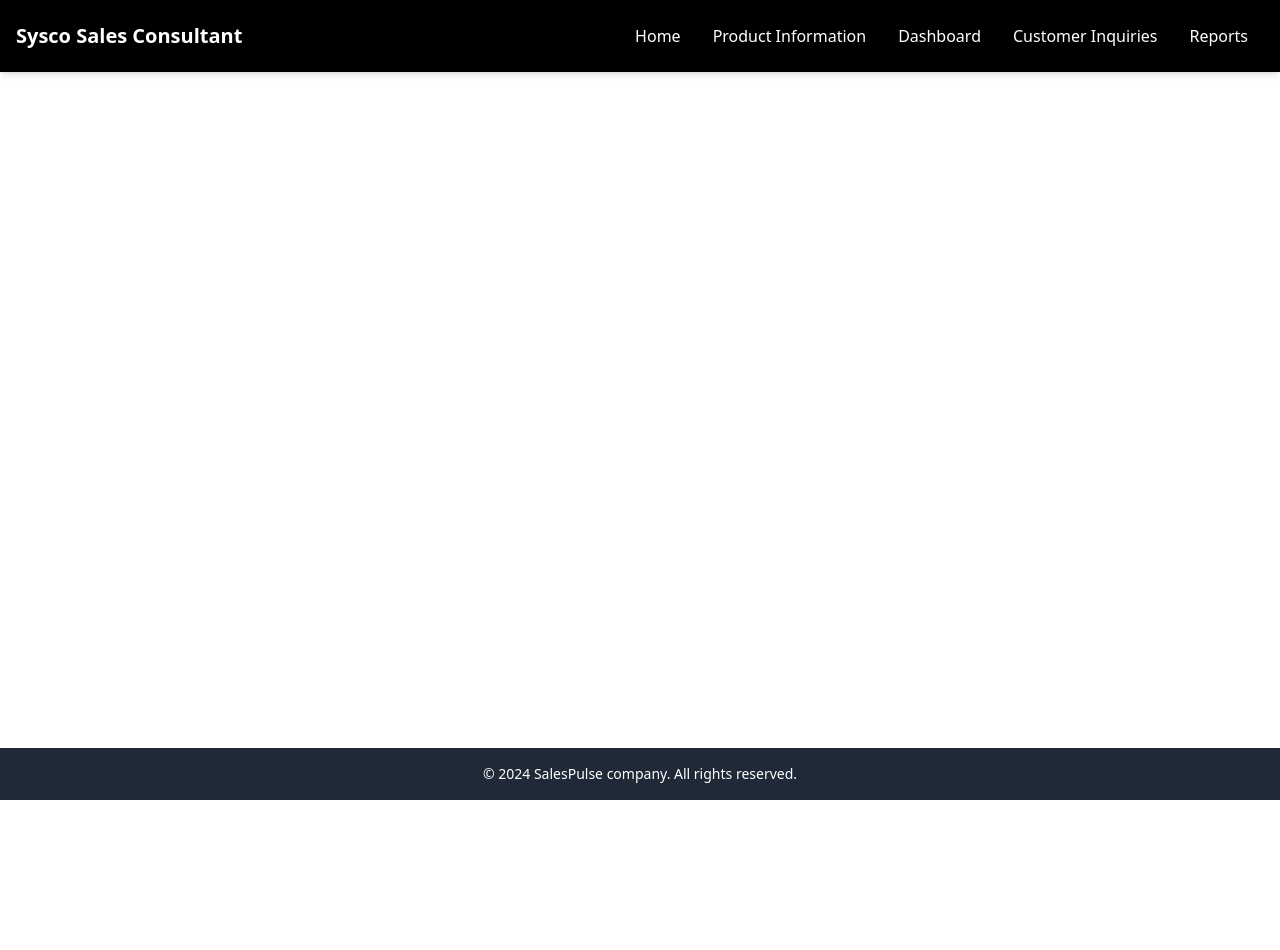
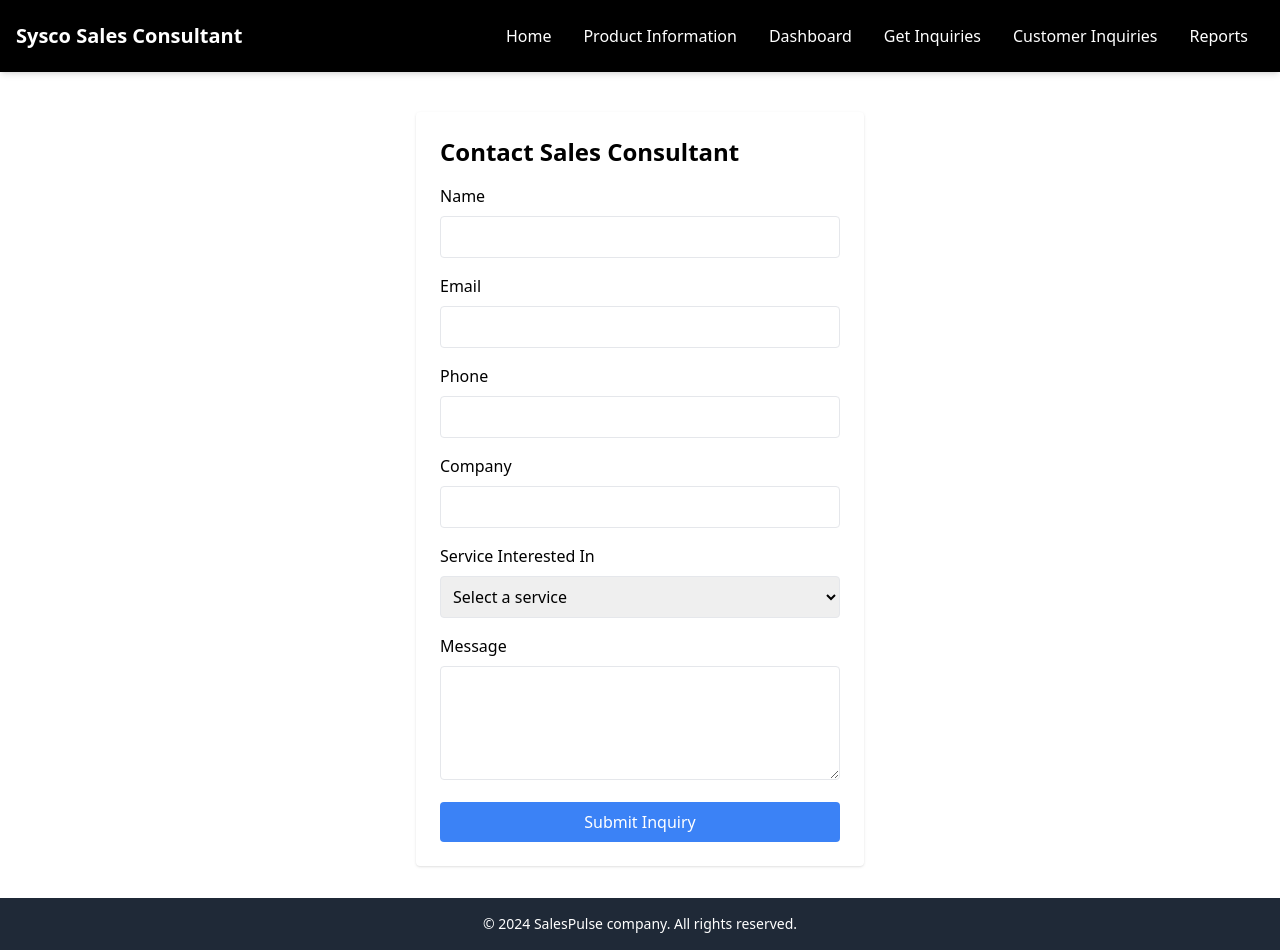
Before and after one commit to dilshanka/AI-Sprint, a React (Vite) app: page /get-inquries in a window 1280 px wide. Before the commit the page ends 800 px from the top, so only its background shows below. Built offline with nearby package versions, Linux system fonts and the light colour scheme.

Commit message:
Inquiry ui updated

```diff
--- a/src/App.tsx
+++ b/src/App.tsx
@@ -9,6 +9,7 @@ import Login from "./pages/Login";
 import Register from "./pages/Register";
 import Inquries from "./pages/CustomerInquiries";
 import SalesReport from "./pages/SalesReporting";
+import InquiryPage from "./pages/Inquiry";
 
 
 const App: React.FC = () => {
@@ -26,6 +27,7 @@ const App: React.FC = () => {
                 <Route path="/products" element={<ProductInfo />} />
                 <Route path="/product/:id" element={<ProductDetails />} />
                 <Route path="/dashboard" element={<SalesRepDashboard />} />
+                <Route path="/get-inquries" element={<InquiryPage />} />
                 <Route path="/Inquries" element={<Inquries />} />
                 <Route path="/SalesReport" element={<SalesReport />} />
               </Routes>
--- a/src/components/layout/Navbar.tsx
+++ b/src/components/layout/Navbar.tsx
@@ -49,7 +49,13 @@ const Navbar: React.FC = () => {
           >
             Dashboard
           </Link>
-
+          <Link
+            to="/get-inquries"
+            className="block text-white px-4 py-2 md:inline-block"
+            onClick={() => setIsMenuOpen(false)}
+          >
+            Get Inquiries
+          </Link>
           <Link
             to="/Inquries"
             className="block text-white px-4 py-2 md:inline-block"
--- /dev/null
+++ b/src/pages/Inquiry.tsx
@@ -0,0 +1,110 @@
+import { useState } from "react";
+
+const InquiryPage = () => {
+  const [formData, setFormData] = useState({
+    name: "",
+    email: "",
+    phone: "",
+    company: "",
+    service: "",
+    message: "",
+  });
+  const [successMessage, setSuccessMessage] = useState("");
+
+  const handleChange = (e: React.ChangeEvent<HTMLInputElement | HTMLTextAreaElement | HTMLSelectElement>) => {
+    setFormData({ ...formData, [e.target.name]: e.target.value });
+  };
+
+  const handleSubmit = (e: React.FormEvent) => {
+    e.preventDefault();
+    // Backend API call logic here
+    console.log("Inquiry Submitted:", formData);
+    setSuccessMessage("Thank you for your inquiry! We'll get back to you soon.");
+    setFormData({ name: "", email: "", phone: "", company: "", service: "", message: "" });
+  };
+
+  return (
+    <div className="p-6 max-w-md mx-auto bg-white rounded shadow mt-20">
+      <h1 className="text-2xl font-bold mb-4">Contact Sales Consultant</h1>
+      {successMessage && <p className="text-green-600 mb-4">{successMessage}</p>}
+      <form onSubmit={handleSubmit}>
+        <div className="mb-4">
+          <label className="block font-medium mb-2">Name</label>
+          <input
+            type="text"
+            name="name"
+            value={formData.name}
+            onChange={handleChange}
+            className="w-full p-2 border rounded"
+            required
+          />
+        </div>
+        <div className="mb-4">
+          <label className="block font-medium mb-2">Email</label>
+          <input
+            type="email"
+            name="email"
+            value={formData.email}
+            onChange={handleChange}
+            className="w-full p-2 border rounded"
+            required
+          />
+        </div>
+        <div className="mb-4">
+          <label className="block font-medium mb-2">Phone</label>
+          <input
+            type="tel"
+            name="phone"
+            value={formData.phone}
+            onChange={handleChange}
+            className="w-full p-2 border rounded"
+          />
+        </div>
+        <div className="mb-4">
+          <label className="block font-medium mb-2">Company</label>
+          <input
+            type="text"
+            name="company"
+            value={formData.company}
+            onChange={handleChange}
+            className="w-full p-2 border rounded"
+          />
+        </div>
+        <div className="mb-4">
+          <label className="block font-medium mb-2">Service Interested In</label>
+          <select
+            name="service"
+            value={formData.service}
+            onChange={handleChange}
+            className="w-full p-2 border rounded"
+            required
+          >
+            <option value="" disabled>Select a service</option>
+            <option value="Consultation">Consultation</option>
+            <option value="Strategy Planning">Strategy Planning</option>
+            <option value="Sales Training">Sales Training</option>
+          </select>
+        </div>
+        <div className="mb-4">
+          <label className="block font-medium mb-2">Message</label>
+          <textarea
+            name="message"
+            value={formData.message}
+            onChange={handleChange}
+            className="w-full p-2 border rounded"
+            rows={4}
+            required
+          ></textarea>
+        </div>
+        <button
+          type="submit"
+          className="w-full bg-blue-500 text-white py-2 rounded hover:bg-blue-600"
+        >
+          Submit Inquiry
+        </button>
+      </form>
+    </div>
+  );
+};
+
+export default InquiryPage;
```
